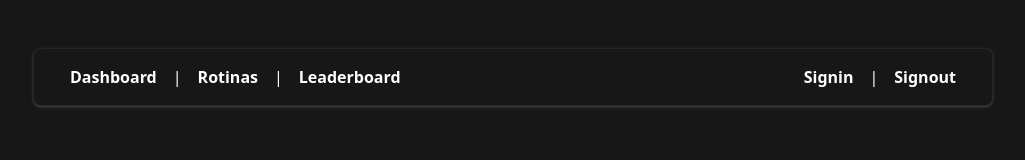
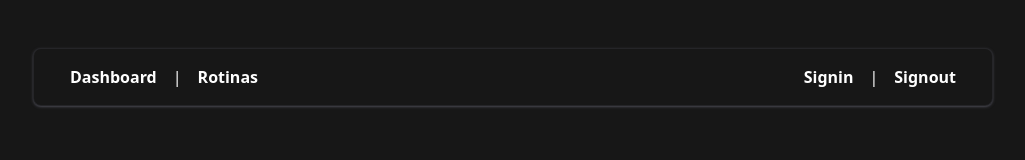
Before and after one commit to LERBritto/rotinafeita, a Next.js app in the folder src/: page / in a window 1280 px wide. Shown: the top 160 px of the page, without its empty margins (127-1152 px from the left). Built offline with nearby package versions, Linux system fonts and the light colour scheme.

Commit message:
remove-leaderboard

```diff
--- a/src/app/leaderboard/page.tsx
+++ /dev/null
@@ -1,7 +0,0 @@
-export default function leaderboard() {
-    return (
-        <div>
-            leaderboardtest
-        </div>
-    )
-}
--- a/src/app/navbar/page.tsx
+++ b/src/app/navbar/page.tsx
@@ -7,8 +7,6 @@ export default function NavBar(){
                 <Link href="/dashboard" className="font-bold hover:text-gray-400">Dashboard</Link>
                 <span>|</span>
                 <Link href="/myroutine" className="font-bold hover:text-gray-400">Rotinas</Link>
-                <span>|</span>
-                <Link href="/leaderboard" className="font-bold hover:text-gray-400">Leaderboard</Link>
             </div>
             <div className="flex gap-4 mr-5">
                 <Link href="/auth/signin" className="font-bold hover:text-gray-400">Signin</Link>
```
